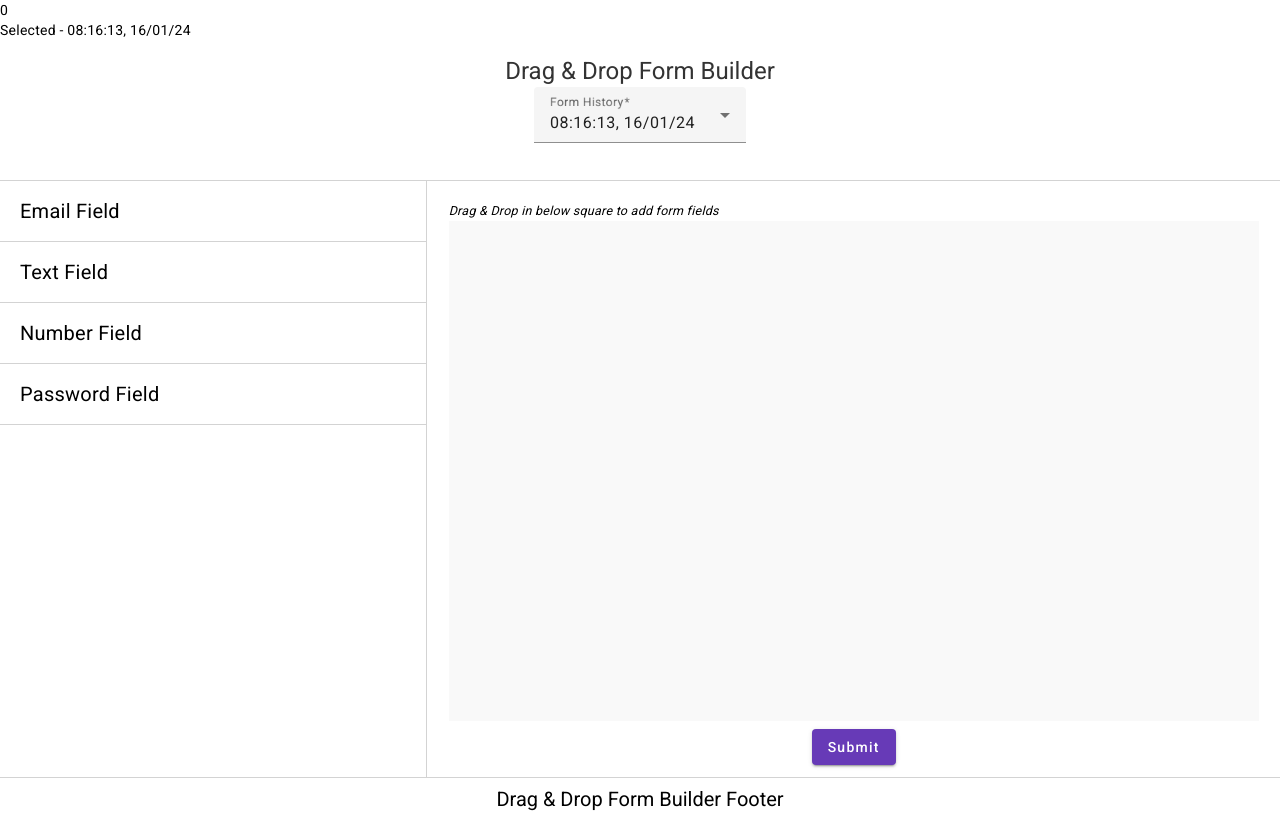
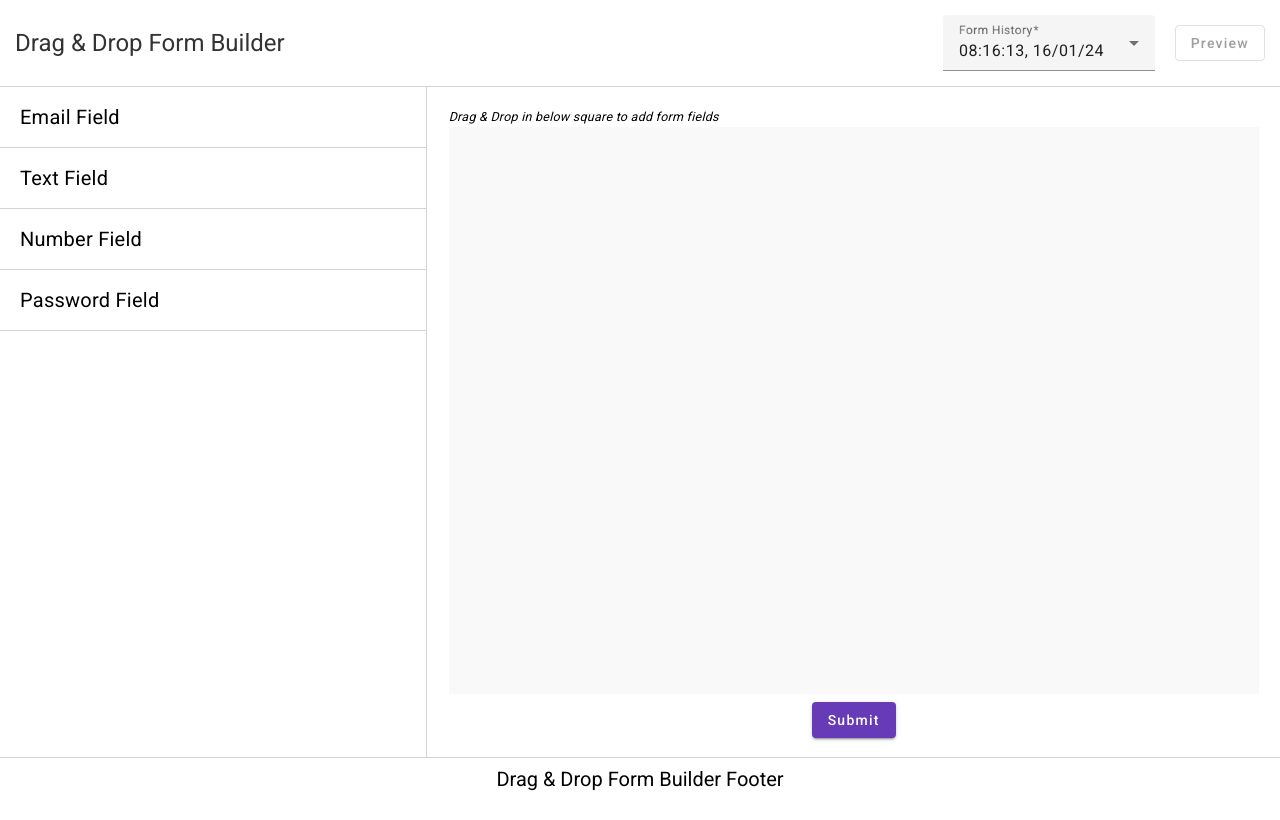
Before and after one commit to thinkswell/ng-drag-n-drop-form, an Angular app: page / in a window 1280 px wide. Built offline with nearby package versions, Linux system fonts and the light colour scheme.

Commit message:
history config handled & json preview added

```diff
--- a/src/app/app.component.html
+++ b/src/app/app.component.html
@@ -1,7 +1,10 @@
-{{ formConfigHistory.current }}
+<!-- {{ formConfigHistory.current }}
+{{ formConfigHistory.formConfigs | json}}
+{{ formConfig | json }} -->
 
 <div class="main">
-  <app-header [currentIndex]="formConfigHistory.current" [formConfigs]="formConfigHistory.formConfigs" />
+  <app-header [currentIndex]="formConfigHistory.current" [formConfigs]="formConfigHistory.formConfigs"
+    (updateCurrentIndex)="updateCurrentFormConfig($event)" />
   <div class="wrapper">
     <div
       cdkDropList
@@ -14,7 +17,6 @@
         {{ field.placeholder }}
       </div>
     </div>
-    {{ formConfig }}
     <div class="form-wrapper">
       <div class="form-wrapper__form-fields">
         <span class="form-wrapper__form-fields--hint"
--- a/src/app/app.component.ts
+++ b/src/app/app.component.ts
@@ -56,10 +56,6 @@ export class AppComponent {
   }
 
   initDndForm() {
-    this.formConfigHistory.formConfigs = [...this.formConfigHistory.formConfigs, {
-      createdAt: Date.now().toString(),
-      elements: [],
-    }]
     this.dndForm = this.formBuilder.group({
       elements: this.formBuilder.array(
         this.formConfig.map((element) => this.formElementsArray.push(this.formBuilder.control([element.value])))
@@ -84,16 +80,35 @@ export class AppComponent {
     this.addNewField(data);
   }
 
-  handleFormSubmit() {
+  updateFormConfigs() {
     this.formElementsArray.controls.forEach((control, i) => {
       this.formConfig[i].value = control.value;
     })
     this.formConfigHistory.count += 1;
     this.formConfigHistory.current += 1;
+  }
+
+  initFormConfigHistory() {
+    this.formConfigHistory.formConfigs = [...this.formConfigHistory.formConfigs, {
+      createdAt: Date.now().toString(),
+      elements: [],
+    }]
+  }
+
+  handleFormSubmit() {
+    this.updateFormConfigs();
+    this.initFormConfigHistory();
+    this.initDndForm();
+  }
+
+  updateCurrentFormConfig(index: number) {
+    console.log({newIndex: index})
+    this.formConfigHistory.current = index;
     this.initDndForm();
   }
 
   ngOnInit() {
+    this.initFormConfigHistory();
     this.initDndForm();
   }
 }
--- a/src/app/app.module.ts
+++ b/src/app/app.module.ts
@@ -14,6 +14,7 @@ import { AppComponent } from './app.component';
 import { HeaderComponent } from './core/components/header/header.component';
 import { FooterComponent } from './core/components/footer/footer.component';
 import { LabelInputComponent } from './dialog/label-input/label-input.component';
+import { ConfigPreviewComponent } from './dialog/config-preview/config-preview.component';
 
 @NgModule({
   declarations: [
@@ -21,6 +22,7 @@ import { LabelInputComponent } from './dialog/label-input/label-input.component'
     HeaderComponent,
     FooterComponent,
     LabelInputComponent,
+    ConfigPreviewComponent,
   ],
   imports: [
     BrowserModule,
--- a/src/app/core/components/header/header.component.html
+++ b/src/app/core/components/header/header.component.html
@@ -1,11 +1,22 @@
-Selected - {{ formConfigs[currentIndex].createdAt | date: 'hh:mm:ss, dd/MM/YY' }}
-
 <div class="header">
-    <h1 class="heading">Drag & Drop Form Builder</h1>
-    <mat-form-field>
-        <mat-label>Form History</mat-label>
-        <select matNativeControl required [value]="formConfigs[currentIndex].createdAt">
-            <option *ngFor="let item of formConfigs" [value]="item.createdAt">{{item.createdAt | date: 'hh:mm:ss, dd/MM/YY'}}</option>
-        </select>
-      </mat-form-field>
+  <h1 class="heading">Drag & Drop Form Builder</h1>
+  <mat-form-field class="header__form-history">
+    <mat-label>Form History</mat-label>
+    <mat-select required [value]="currentIndex">
+      <mat-option *ngFor="let item of formConfigs; let i = index" [value]="currentIndex">
+        <div (click)="onHistoryChange(i)">{{
+          item.createdAt | date : "hh:mm:ss, dd/MM/YY"
+        }}</div></mat-option
+      >
+    </mat-select>
+  </mat-form-field>
+  <button
+    mat-stroked-button
+    color="primary"
+    class="header__action-btn"
+    (click)="openPreview()"
+    [disabled]="!formConfigs[currentIndex].elements.length"
+  >
+    Preview
+  </button>
 </div>
--- a/src/app/core/components/header/header.component.scss
+++ b/src/app/core/components/header/header.component.scss
@@ -1,10 +1,23 @@
 .header {
     text-align: center;
-    padding: 1.5rem 0;
+    padding: 1.5rem;
     border-bottom: 1px solid #d3d3d3;
     color: #333;
+    display: flex;
+    align-items: center;
 
+    &__form-history {
+        margin-left: auto;
+
+        .mat-mdc-form-field-subscript-wrapper {
+            display: none;
+        }
+    }
     .heading {
         margin: 0;
     }
+
+    &__action-btn {
+        margin-left: 2rem;
+    }
 }
--- a/src/app/core/components/header/header.component.ts
+++ b/src/app/core/components/header/header.component.ts
@@ -1,4 +1,8 @@
-import { Component, Input } from '@angular/core';
+import { Component, EventEmitter, Input, Output } from '@angular/core';
+import { MatOptionSelectionChange } from '@angular/material/core';
+import { MatDialog } from '@angular/material/dialog';
+import { MatSelectChange } from '@angular/material/select';
+import { ConfigPreviewComponent } from 'src/app/dialog/config-preview/config-preview.component';
 import { FORM_CONFIG } from 'src/app/shared/models/app.model';
 
 @Component({
@@ -9,4 +13,16 @@ import { FORM_CONFIG } from 'src/app/shared/models/app.model';
 export class HeaderComponent {
   @Input({ required: true }) currentIndex!: number;
   @Input({ required: true }) formConfigs!: Array<FORM_CONFIG>;
+  @Output() updateCurrentIndex = new EventEmitter<number>();
+
+  constructor(private dialog: MatDialog) {}
+
+  onHistoryChange(selectedIndex: number) {
+    console.log({ selectedIndex });
+    this.updateCurrentIndex.emit(selectedIndex);
+  }
+
+  openPreview() {
+    this.dialog.open(ConfigPreviewComponent, {data: this.formConfigs[this.currentIndex]});
+  }
 }
--- /dev/null
+++ b/src/app/dialog/config-preview/config-preview.component.html
@@ -0,0 +1,5 @@
+<h1 mat-dialog-title>Preview</h1>
+<div mat-dialog-content>
+    <p>Created At: {{ data.createdAt }}</p>
+    <pre>{{data.elements | json}}</pre>
+</div>
--- a/src/styles.scss
+++ b/src/styles.scss
@@ -16,3 +16,9 @@ html {
 
 html, body { height: 100%; }
 body { margin: 0; font-family: Roboto, "Helvetica Neue", sans-serif; }
+
+.header__form-history {
+    .mat-mdc-form-field-subscript-wrapper {
+        display: none;
+    }
+}
```
Also changed, not shown: src/app/dialog/config-preview/config-preview.component.ts (added, +14 -0 lines), src/app/dialog/config-preview/config-preview.component.scss (added), 1 other file (tests, documents, lock files or other folders).
